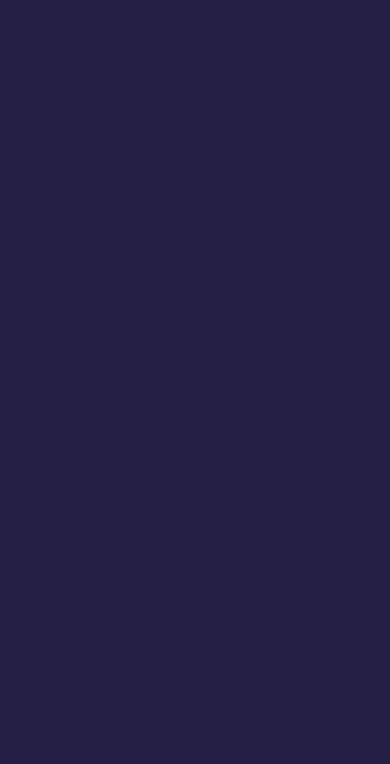
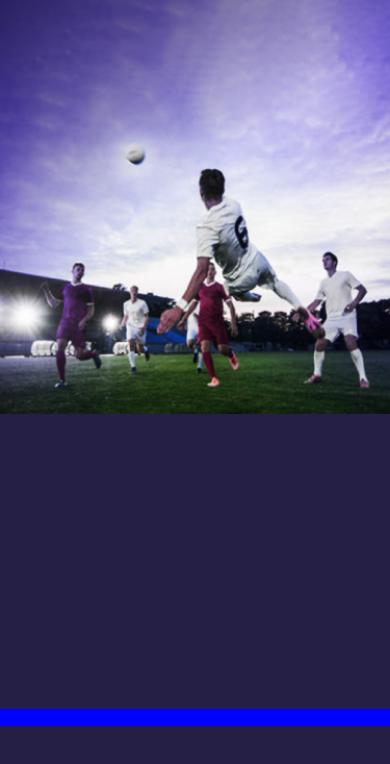
Before and after one commit to nogowicz/FCApp, a React Native app: screen / in a window 390 px wide. Shown: the top 764 px of the page. Built offline with nearby package versions, Linux system fonts and the light colour scheme.

Commit message:
background image added

```diff
--- a/App.tsx
+++ b/App.tsx
@@ -13,6 +13,8 @@ function App() {
     <>
       <StatusBar
         barStyle='light-content'
+        translucent={true}
+        backgroundColor='transparent'
       />
       <Welcome />
     </>
--- /dev/null
+++ b/custom.d.ts
@@ -0,0 +1,4 @@
+declare module '*.svg' {
+  const content: React.FunctionComponent<React.SVGAttributes<SVGElement>>;
+  export default content;
+}
--- a/src/styles/constants.ts
+++ b/src/styles/constants.ts
@@ -1,4 +1,5 @@
 export const BORDER_RADIUS = {
   BUTTON: 20,
   INPUT: 20,
+  CONTAINER: 20,
 };
--- a/src/views/welcome-screen/Welcome.tsx
+++ b/src/views/welcome-screen/Welcome.tsx
@@ -2,14 +2,56 @@ import {
     SafeAreaView,
     StyleSheet,
     View,
+    KeyboardAvoidingView,
+    ImageBackground,
+    Dimensions,
+    Keyboard,
+    TextInput
 } from 'react-native'
-import { colors } from '../../styles';
+
+import { useEffect, useState } from 'react'
+
+import { colors, constants } from '../../styles';
+
+const { width } = Dimensions.get('window');
+
+export const assets = [require('assets/images/background-img.png')]
 
 export default function Welcome() {
+
+    const [keyboardOffset, setKeyboardOffset] = useState(0);
+
+    useEffect(() => {
+        const keyboardDidShowListener = Keyboard.addListener('keyboardDidShow', (e) => {
+            setKeyboardOffset(e.endCoordinates.height);
+        });
+        const keyboardDidHideListener = Keyboard.addListener('keyboardDidHide', () => {
+            setKeyboardOffset(0);
+        });
+
+        return () => {
+            keyboardDidShowListener.remove();
+            keyboardDidHideListener.remove();
+        };
+    }, []);
+
     return (
         <SafeAreaView style={styles.root}>
             <View style={styles.container}>
+                <ImageBackground
+                    source={assets[0]}
+                    style={[styles.image, { marginBottom: -keyboardOffset }]}
 
+                />
+                <KeyboardAvoidingView
+                    style={[
+                        styles.keyboardAvoidingView,
+                    ]}
+                >
+                    <View style={{ flex: 1, justifyContent: 'center', alignItems: 'center' }}>
+                        <TextInput style={{ backgroundColor: 'blue', width: '100%' }} />
+                    </View>
+                </KeyboardAvoidingView>
             </View>
         </SafeAreaView>
     )
@@ -21,6 +63,17 @@ const styles = StyleSheet.create({
     },
     container: {
         flex: 1,
-        backgroundColor: colors.COLORS.BACKGROUND
+        backgroundColor: colors.COLORS.BACKGROUND,
+    },
+    image: {
+        zIndex: -1,
+        width,
+        height: '70%'
+    },
+    keyboardAvoidingView: {
+        flex: 1,
+        borderTopLeftRadius: constants.BORDER_RADIUS.CONTAINER,
+        borderTopRightRadius: constants.BORDER_RADIUS.CONTAINER,
+        backgroundColor: colors.COLORS.BACKGROUND,
     },
 });
```
Also changed, not shown: src/assets/images/background-img.png (added).
